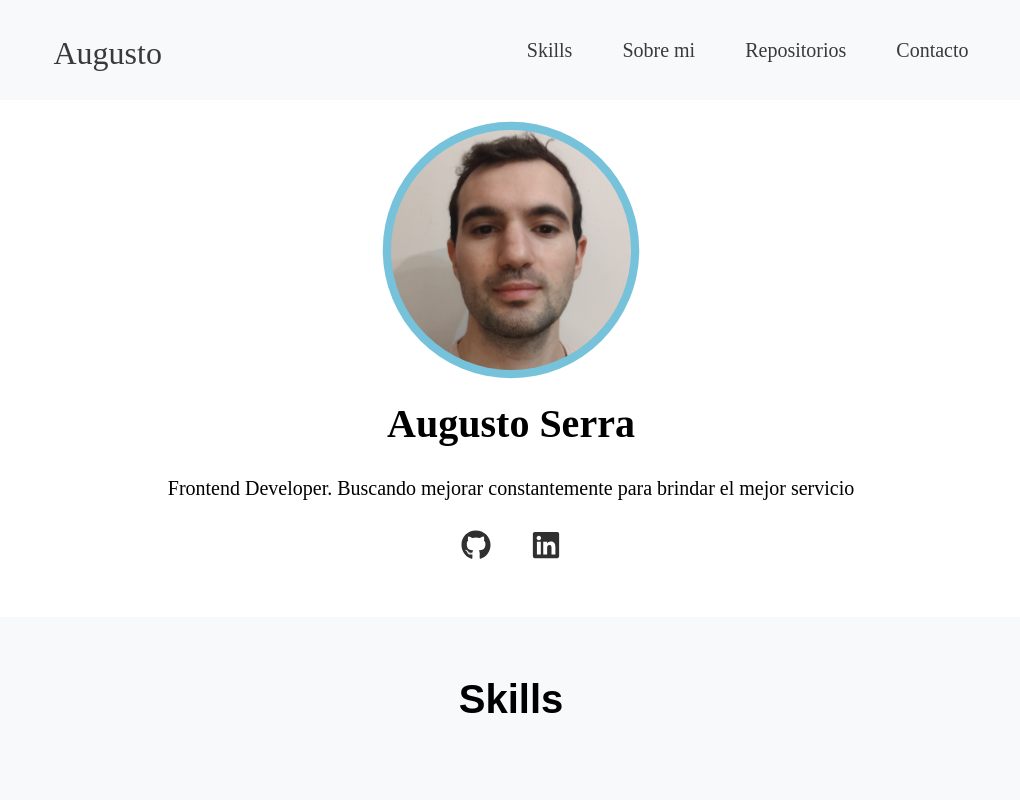
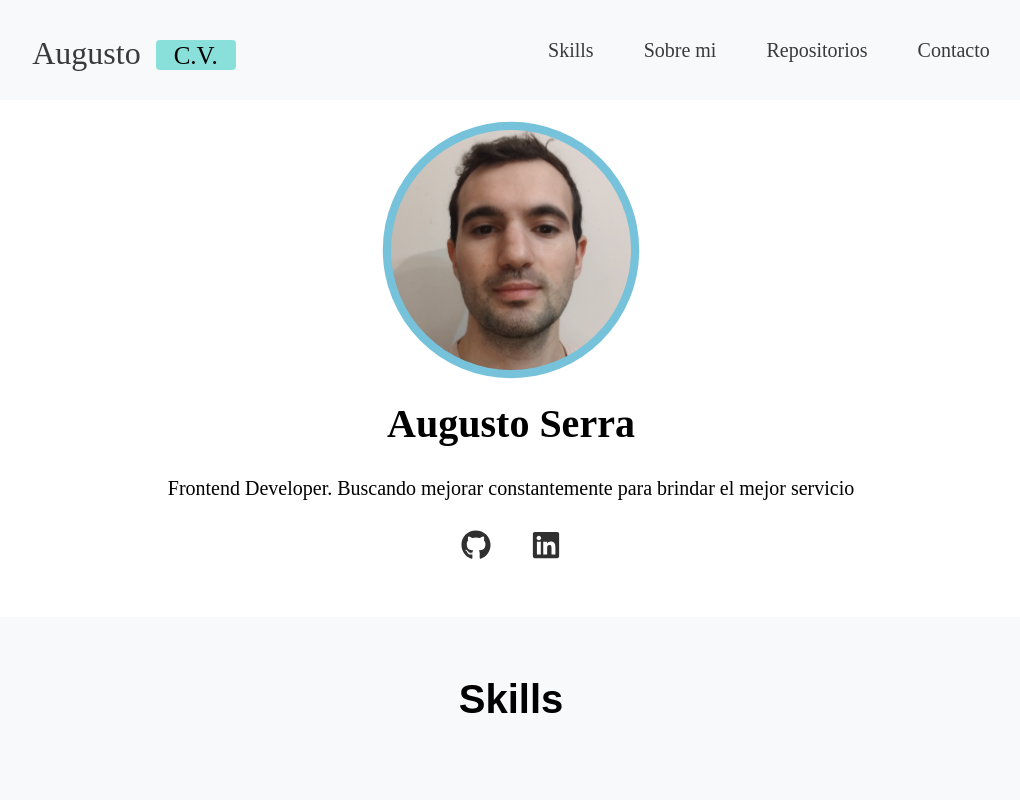
Before and after one commit to SerraAugusto/PaginaWeb, a Next.js app: page / in a window 1280 px wide. Shown: the top 800 px of the page, without its empty margins (129-1149 px from the left). Built offline with nearby package versions, Linux system fonts and the light colour scheme.

Commit message:
drive cv

```diff
--- a/src/app/components/layouts/Header.tsx
+++ b/src/app/components/layouts/Header.tsx
@@ -128,7 +128,7 @@ export default function Header() {
     <Container>
       <LeftSide>
         <NameLogo href='#Home'>Augusto</NameLogo>
-      {/* <ButtonStyle> <a href="/Augusto-Serra-CV-Esp.pdf" target='_blank' download='Augusto-Serra-CV-Esp.pdf'>C.V.</a></ButtonStyle>  */}
+       <ButtonStyle> <a href="https://drive.google.com/file/d/1ObK1j0t1klr4vX_FcslESXiNsWWWidDx/view?usp=drive_link" target='_blank' download='Augusto-Serra-CV-Esp.pdf'>C.V.</a></ButtonStyle>
         {/*<SunIcon></SunIcon>
 
      <ThemeSwitcherButton></ThemeSwitcherButton><MoonIcon></MoonIcon> */}
```
